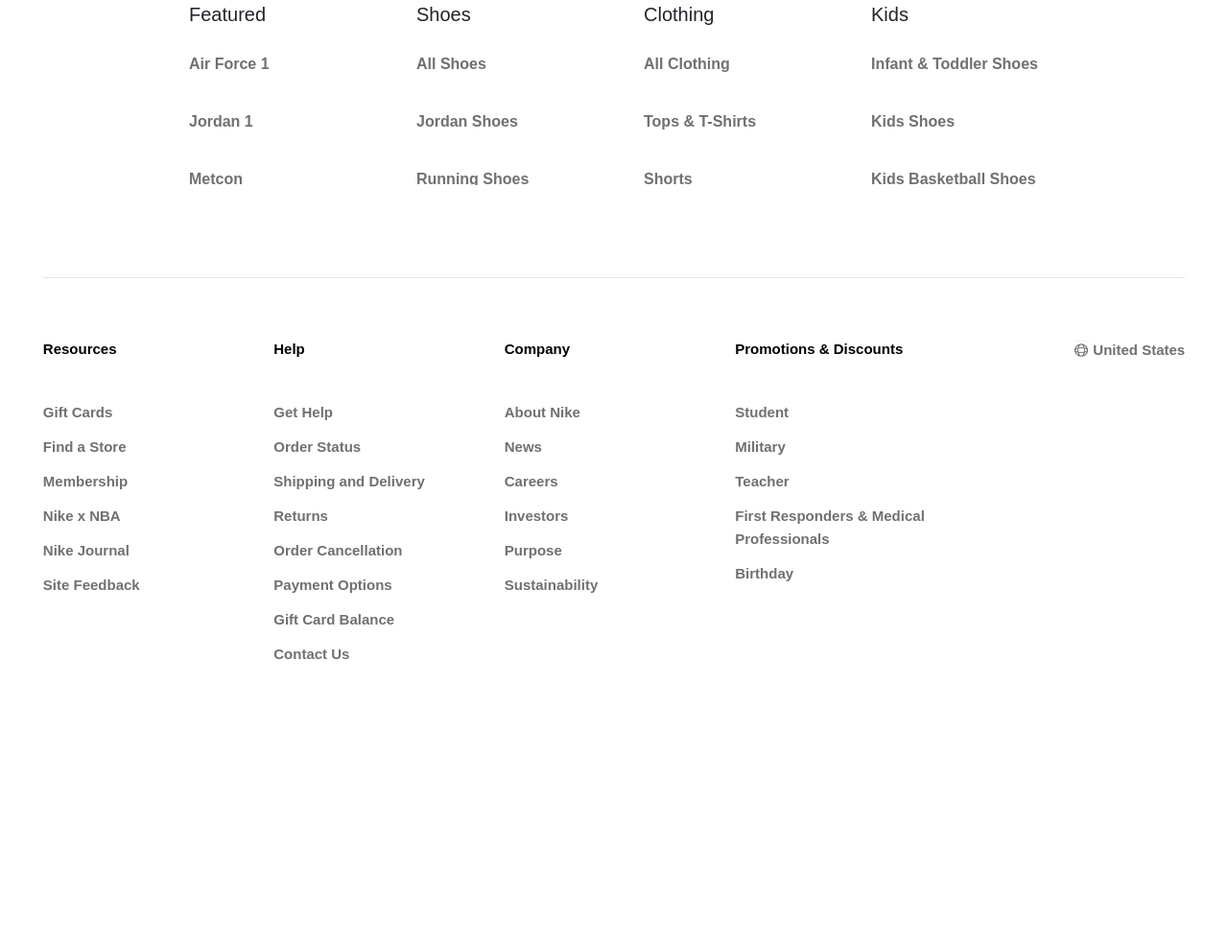
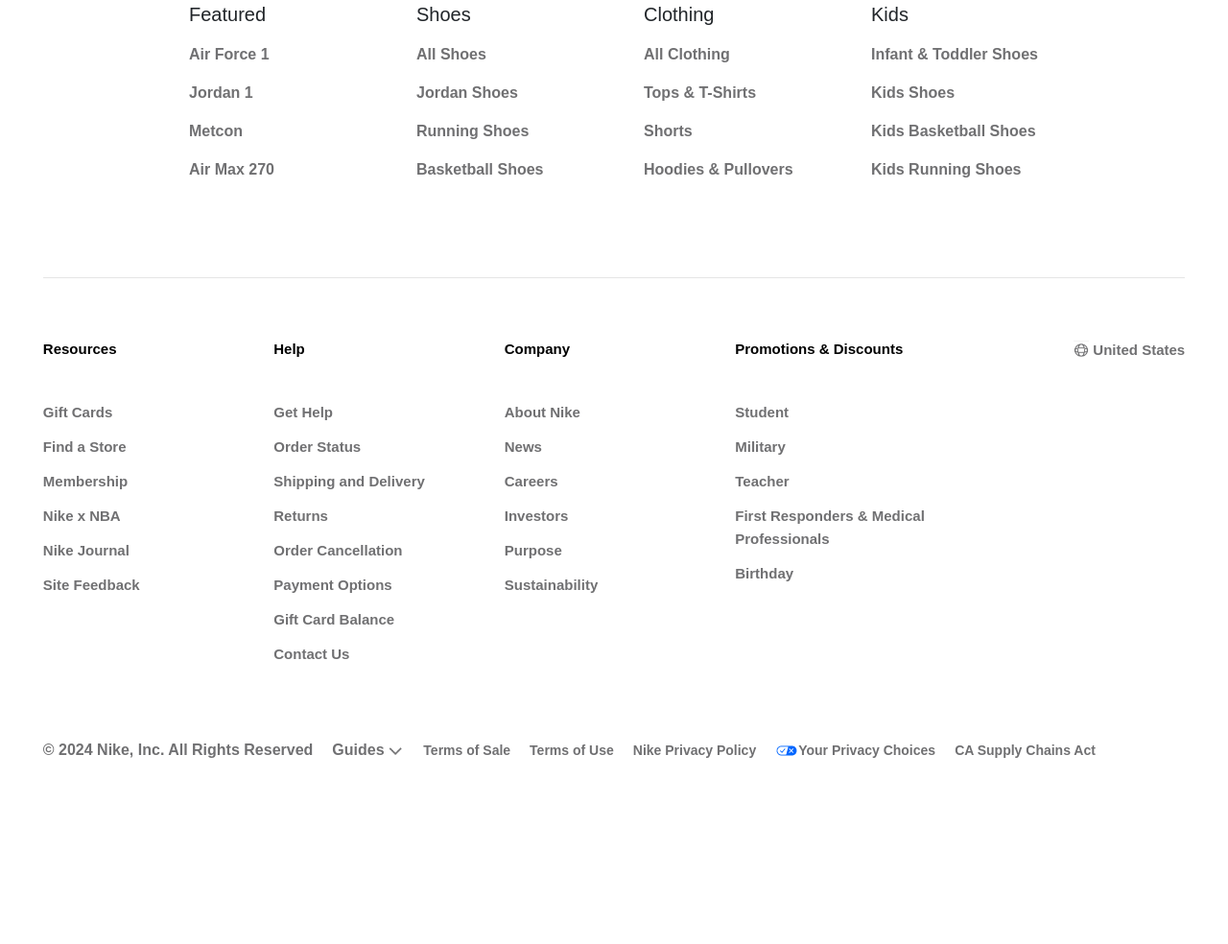
Before and after one commit to AAMmaster/nike_site, a website: page index.html in a window 1280 px wide. Shown: the part 4510-5494 px from the top of the page at 96% size. After the commit the page ends 5455 px from the top, so only its background shows below. Drawn offline with nearby package versions, Linux system fonts and the light colour scheme.

Commit message:
end of defult site

```diff
--- a/css/categori.css
+++ b/css/categori.css
@@ -22,10 +22,14 @@
     display: flex;
     flex-flow: column nowrap;
     justify-content: flex-start;
-    gap: 20px;
+    gap: 10px;
     font-weight: bold;
     width: 175px;
     text-align: left;
+}
+
+section.categori>div.featured>div{
+    height: 30px;
 }
 
 section.categori>div.featured>div>a{
@@ -51,10 +55,14 @@
     display: flex;
     flex-flow: column nowrap;
     justify-content: flex-start;
-    gap: 20px;
+    gap: 10px;
     font-weight: bold;
     width: 175px;
     text-align: left;
+}
+
+section.categori>div.shoes>div{
+    height: 30px;
 }
 
 section.categori>div.shoes>div>a{
@@ -78,10 +86,13 @@
     display: flex;
     flex-flow: column nowrap;
     justify-content: flex-start;
-    gap: 20px;
+    gap: 10px;
     font-weight: bold;
     width: 175px;
     text-align: left;
+}
+section.categori>div.clothing>div{
+    height: 30px;
 }
 
 section.categori>div.clothing>div>a{
@@ -105,10 +116,14 @@
     display: flex;
     flex-flow: column nowrap;
     justify-content: flex-start;
-    gap: 20px;
+    gap: 10px;
     font-weight: bold;
     width: 175px;
     text-align: left;
+}
+
+section.categori>div.kids>div{
+    height: 30px;
 }
 
 section.categori>div.kids>div>a{
--- /dev/null
+++ b/css/footer_final.css
@@ -0,0 +1,129 @@
+section.third_part {
+    width: 93%;
+    height: 25px;
+    display: flex;
+    flex-flow: row nowrap;
+    margin: 0 auto;
+    margin-bottom: 150px;
+    gap: 20px;
+    color: #707072;
+    font-weight: 550;
+
+}
+
+section.third_part>div.terms_sale>a {
+    font-size: 14px;
+    text-decoration: none;
+    color: #707072;
+}
+
+section.third_part>div.terms_use>a {
+    font-size: 14px;
+    text-decoration: none;
+    color: #707072;
+}
+
+section.third_part>div.privacy>a {
+    font-size: 14px;
+    text-decoration: none;
+    color: #707072;
+}
+
+section.third_part>div.pri_cho>a {
+    font-size: 14px;
+    text-decoration: none;
+    color: #707072;
+}
+
+section.third_part>div.pri_cho>a>img {
+    position: relative;
+    top: -2px;
+}
+
+section.third_part>div.ca_su>a {
+    font-size: 14px;
+    text-decoration: none;
+    color: #707072;
+}
+
+/* Dropup Button */
+.dropbtn {
+    background-color: white;
+    font-size: 16px;
+    color: #707072;
+    width: 75px;
+    text-align: left;
+    font-weight: 550;
+    border-radius: 15px;
+    border: none;
+}
+
+.dropbtn>img.dawn {
+    display: inline-block;
+    top: 5px;
+    position: absolute;
+    width: 15px;
+    height: 15px;
+}
+
+.dropbtn>img.up {
+    top: 5px;
+    position: absolute;
+    width: 15px;
+    height: 15px;
+}
+
+/* The container <div> - needed to position the dropup content */
+.dropup {
+    position: relative;
+    display: inline-block;
+}
+
+
+/* Dropup content (Hidden by Default) */
+.dropup-content {
+    display: none;
+    position: absolute;
+    width: 195px;
+    bottom: 8px;
+
+    border-radius: 10px;
+    overflow: hidden;
+    font-size: 16px;
+
+    background-color: white;
+    min-width: 160px;
+    box-shadow: 0px 8px 16px 0px rgba(0, 0, 0, 0.2);
+    z-index: 1;
+}
+
+/* Links inside the dropup */
+.dropup-content a {
+    color: #707072;
+    padding: 12px 16px;
+    height: 30px;
+    text-decoration: none;
+    font-weight: 550;
+    line-height: 5px;
+    text-decoration: none;
+    display: block;
+}
+
+/* Change color of dropup links on hover */
+.dropup-content a:hover {
+    background-color: #ddd;
+    color: black;
+}
+
+/* Show the dropup menu on hover */
+.dropup:hover .dropup-content {
+    display: block;
+}
+
+/* Change the background color of the dropup button when the dropup content is shown */
+.dropup:hover .dropbtn>img.dawn {
+    display: inline-block;
+}
+.dropup:hover .dropbtn>img.up {
+    display: none;
+}
--- a/css/footer_two.css
+++ b/css/footer_two.css
@@ -1,6 +1,8 @@
 section.second_part {
     width: 93%;
+    height: 337px;
     margin: 0 auto;
+    margin-bottom: 80px;
     display: flex;
     flex-flow: row nowrap;
     gap: 12px;
@@ -21,6 +23,7 @@
     display: block;
     margin-bottom: 30px;
     color: black;
+
 
 }
 
--- a/index.html
+++ b/index.html
@@ -991,12 +991,55 @@
 
     <!-- start footer third part -->
 
+    <section class="third_part">
 
+        <div class="copyright">
+            &copy; 2024 Nike, Inc. All Rights Reserved
+        </div>
+
+        <div class="dropup">
+            <button class="dropbtn">Guides <img class="dawn" src="./files/awroo_up.png" width="15px" height="15px" alt=""><img class="up" src="./files/awroo_dwan.png" width="15px" height="15px" alt=""></button>
+
+            <div class="dropup-content">
+                <a href="#">Nike Air</a>
+                <a href="#">Nike Air Force 1</a>
+                <a href="#">Nike Air Max</a>
+                <a href="#">Nike FlyEase</a>
+                <a href="#">Nike Flyknit</a>
+                <a href="#">Nike Flyleather</a>
+                <a href="#">Nike Free</a>
+                <a href="#">Nike Joyride</a>
+                <a href="#">Nike React</a>
+                <a href="#">Nike Vaporfly</a>
+                <a href="#">Nike ZoomX</a>
+                <a href="#">Space Hippie</a>
+            </div>
+        </div>
+
+        <div class="terms_sale">
+            <a href="#">Terms of Sale</a>
+        </div>
+
+        <div class="terms_use">
+            <a href="#">Terms of Use</a>
+        </div>
+
+        <div class="privacy">
+            <a href="#">Nike Privacy Policy</a>
+        </div>
+
+        <div class="pri_cho">
+            <a href="#"><img src="./files/true_fulse.png" alt="">Your Privacy Choices</a>
+        </div>
+
+        <div class="ca_su">
+            <a href="#">CA Supply Chains Act</a>
+        </div>
+    </section>
 
     <!-- end footer third part -->
 
 
-    <div style="height: 50vh;width: 100%;"></div>
 
     <script src="./node_modules/bootstrap/dist/js/bootstrap.bundle.min.js"></script>
     <script src="./node_modules/swiper/swiper-bundle.min.js"></script>
--- a/main.css
+++ b/main.css
@@ -11,6 +11,7 @@
 @import url("./css/swipre.css");
 @import url("./css/line.css");
 @import url("./css/footer_two.css");
+@import url("./css/footer_final.css");
 
 *{
     text-decoration: none;
```
Also changed, not shown: files/awroo_dwan.png (added), files/awroo_up.png (added).
